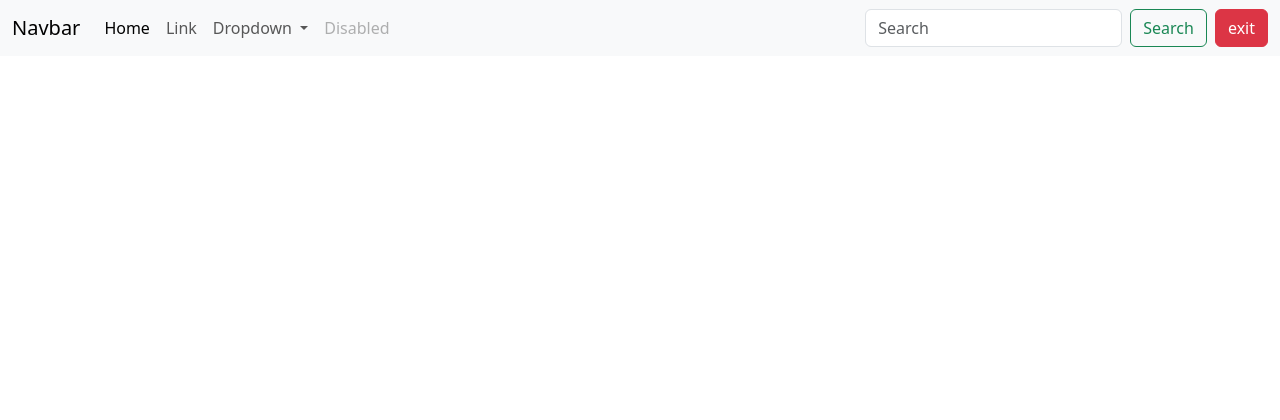
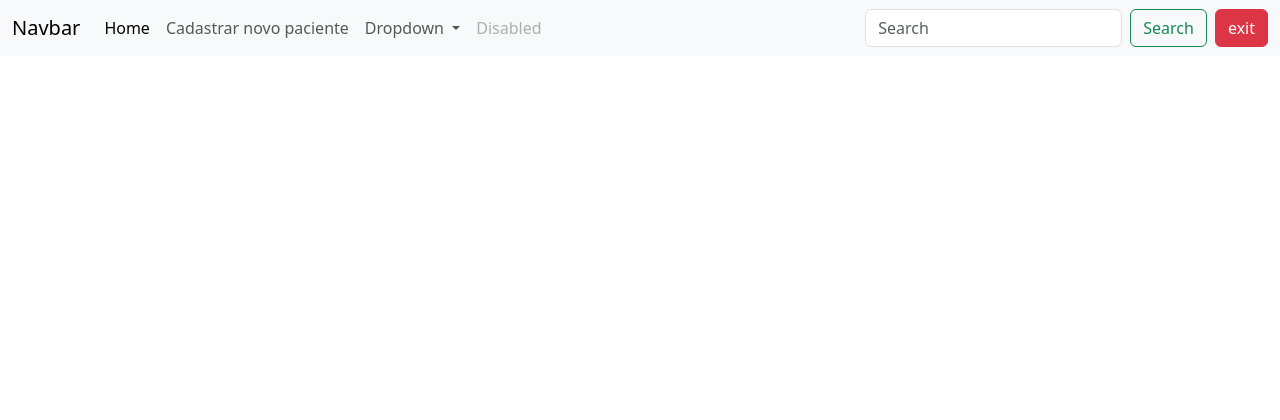
Before and after one commit to alrizetesilva36-droid/Sistema-django-noturno, a Django app: page / in a window 1280 px wide. Shown: the top 420 px of the page. Run offline with Django 5.2, Linux system fonts and the light colour scheme; a user stored in the database is signed in.

Commit message:
05/10/2026

```diff
--- a/apps/crud/templates/includes/header.html
+++ b/apps/crud/templates/includes/header.html
@@ -9,10 +9,10 @@
         <div class="collapse navbar-collapse" id="navbarSupportedContent">
             <ul class="navbar-nav me-auto mb-2 mb-lg-0">
                 <li class="nav-item">
-                    <a class="nav-link active" aria-current="page" href="#">Home</a>
+                    <a class="nav-link active" aria-current="page" href="/">Home</a>
                 </li>
                 <li class="nav-item">
-                    <a class="nav-link" href="#">Link</a>
+                    <a class="nav-link" href="novoPaciente/">Cadastrar novo paciente</a>
                 </li>
                 <li class="nav-item dropdown">
                     <a class="nav-link dropdown-toggle" href="#" role="button" data-bs-toggle="dropdown"
--- a/apps/crud/templates/novo-paciente.html
+++ b/apps/crud/templates/novo-paciente.html
@@ -7,7 +7,7 @@
 </h1>
 <hr>
 {% if error %}<p>{{error}}</p>{% endif%}
-<form action="" method="POST">
+<form action="{% url 'novo_paciente' %}" method="POST">
     {% csrf_token %}
     <div class="row">
         <div class="col-12 com-md-8 col-lg-6 mb-3">
@@ -21,7 +21,6 @@
             <input type="cpf" class="form-control" name="cpf" required>
         </div>
     </div>
-
     <div class="row">
         <div class="col-12 col-md-6 col-lg-4 mb-3">
             <label for="email" class="form-label">Email</label>
--- a/apps/crud/urls.py
+++ b/apps/crud/urls.py
@@ -5,5 +5,5 @@ from . import views
 urlpatterns = [
     path('', views.index, name='index'),
     path('novoPaciente/', views.novo_paciente, name='novo_paciente'),
-
+    path('novoPacienteSucesso/', views. novo_paciente_sucesso, name='novo-paciente-sucesso'),
 ]
--- a/apps/crud/views.py
+++ b/apps/crud/views.py
@@ -1,10 +1,30 @@
 from django.contrib.auth.decorators import login_required
-from django.shortcuts import render
+from django.shortcuts import render, redirect
+from .models import Paciente
 
 # Create your views here.
 @login_required
 def index(request):
     return render(request, "index.html")
 
+@login_required
 def novo_paciente(request):
+    if request.method == 'POST':
+        nome = request.POST.get('nome')
+        cpf = request.POST.get('cpf')
+        email = request.POST.get('email')
+        telefone = request.POST.get('telefone')
+        data_nascimento = request.POST.get('data_nascimento')
+        Paciente.objects.create(
+            nome=nome,
+            cpf=cpf,
+            email=email,
+            telefone=telefone,
+            data_nascimento=data_nascimento,
+        )
+        return redirect('index')
     return render(request, 'novo-paciente.html')
+
+@login_required
+def novo_paciente_sucesso(request):
+    return render(request, "novo-paciente-sucesso.html")
```
Also changed, not shown: apps/crud/templates/novo-paciente-sucesso.html (added, +10 -0 lines), db_sistema_django.db.
